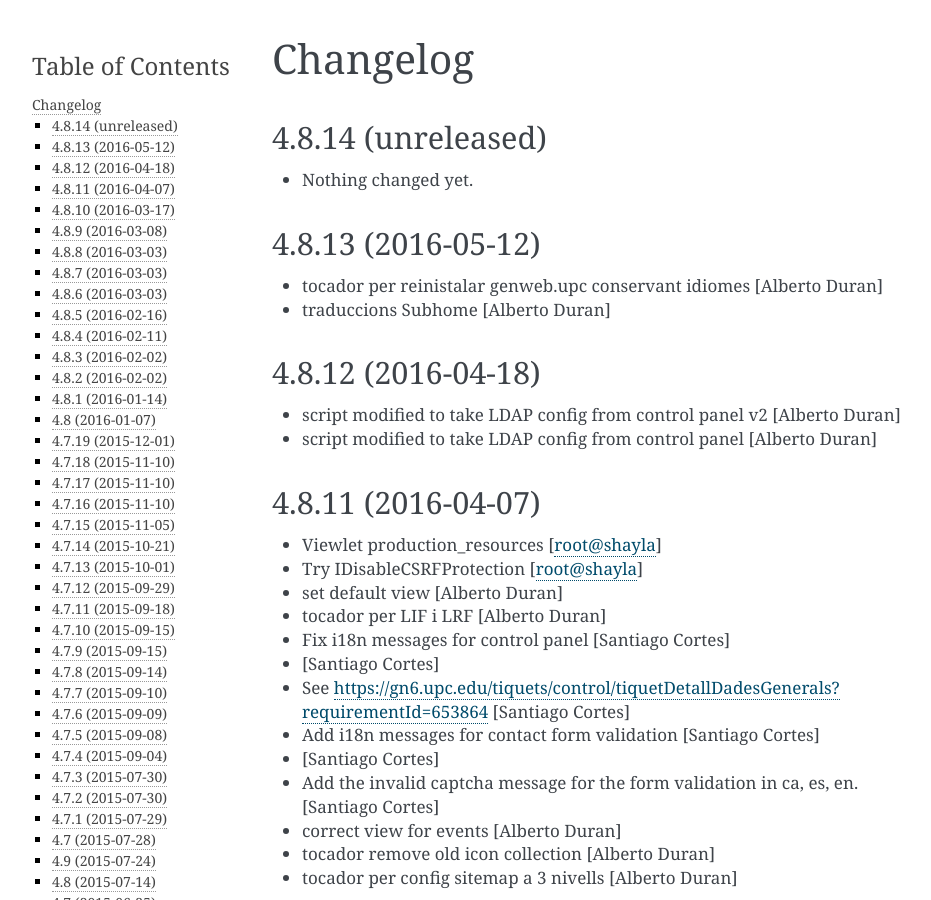
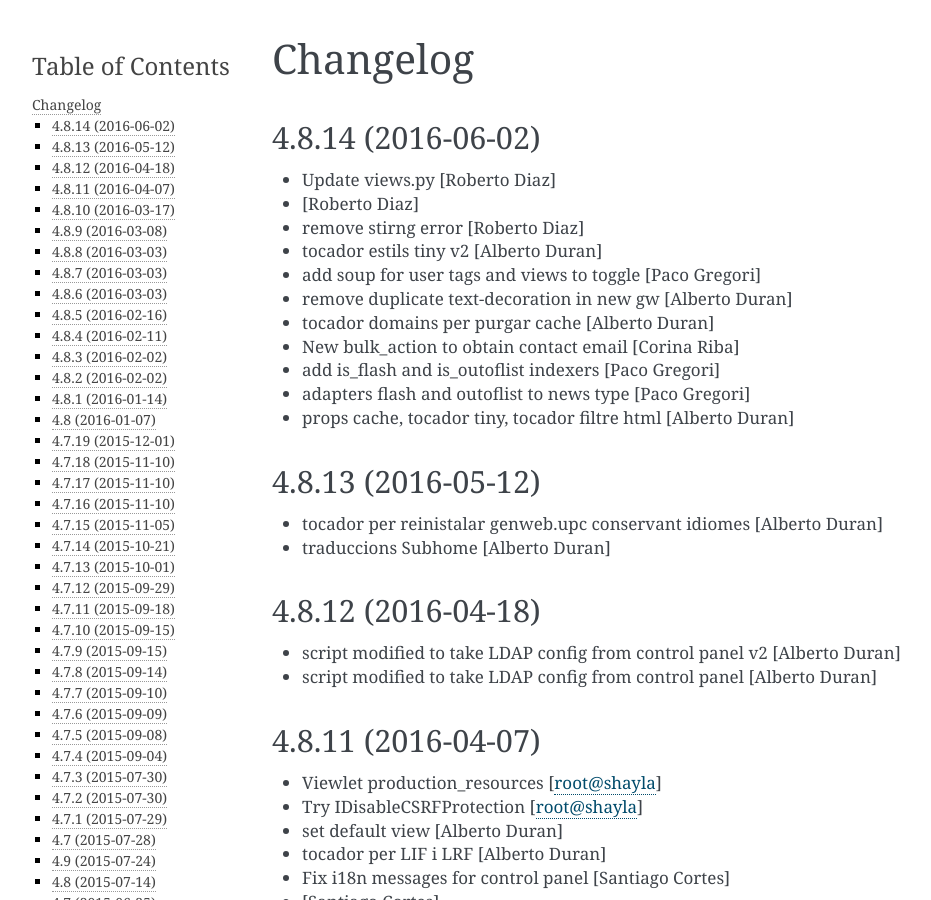
Before and after one commit to UPCnet/genweb.core, a Sphinx documentation site: the page built from docs/HISTORY.rst, in a window 1280 px wide and 900 px high. Shown: the whole window, without its empty margins (148-1079 px from the left). Built offline with Sphinx 7.4.7, drawn with Linux system fonts in a browser that asks for light colours.

Commit message:
Preparing release 4.8.14

```diff
--- a/docs/HISTORY.rst
+++ b/docs/HISTORY.rst
@@ -1,11 +1,20 @@
 Changelog
 =========
 
-4.8.14 (unreleased)
+4.8.14 (2016-06-02)
 -------------------
 
-- Nothing changed yet.
-
+* Update views.py [Roberto Diaz]
+*  [Roberto Diaz]
+* remove stirng error [Roberto Diaz]
+* tocador estils tiny v2 [Alberto Duran]
+* add soup for user tags and views to toggle [Paco Gregori]
+* remove duplicate text-decoration in new gw [Alberto Duran]
+* tocador domains per purgar cache [Alberto Duran]
+* New bulk_action to obtain contact email [Corina Riba]
+* add is_flash and is_outoflist indexers [Paco Gregori]
+* adapters flash and outoflist to news type [Paco Gregori]
+* props cache, tocador tiny, tocador filtre html [Alberto Duran]
 
 4.8.13 (2016-05-12)
 -------------------
--- a/setup.py
+++ b/setup.py
@@ -1,7 +1,7 @@
 from setuptools import setup, find_packages
 import os
 
-version = '4.8.14.dev0'
+version = '4.8.14'
 
 README = open('README.rst').read()
 HISTORY = open(os.path.join('docs', 'HISTORY.rst')).read()
```
